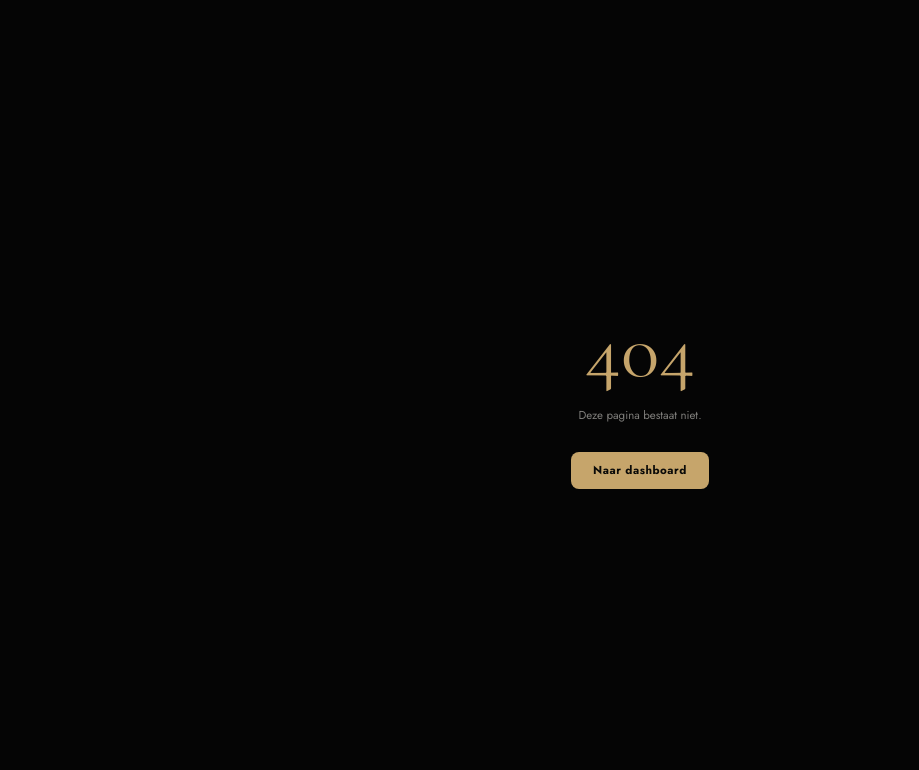
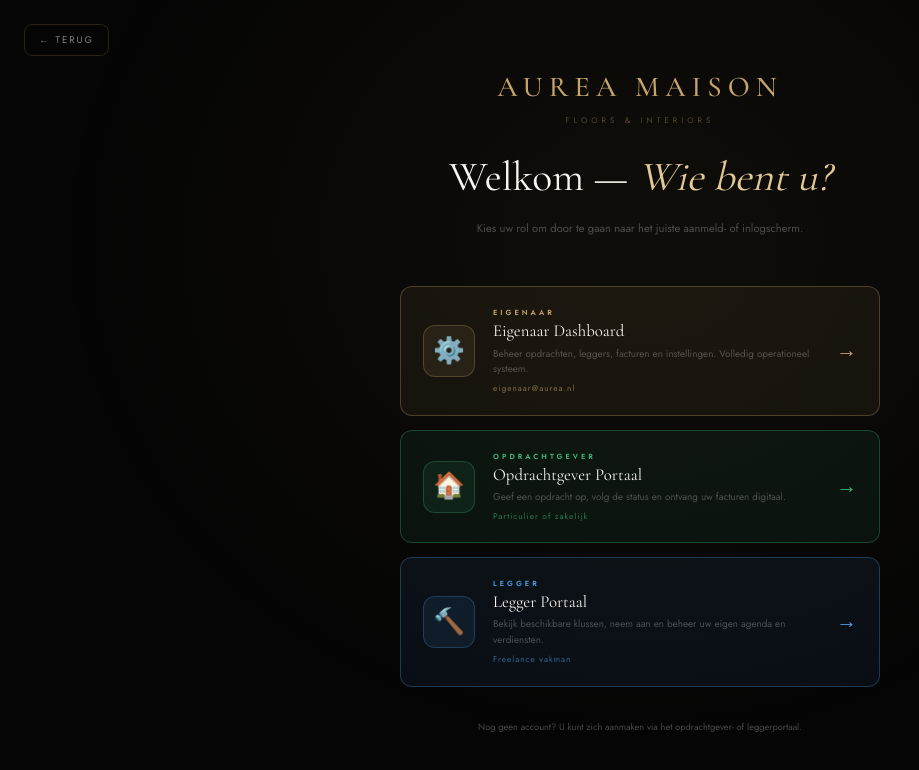
Before and after one commit to webdesignerstudio/aureamaison, a Next.js app: page /portaal in a window 1280 px wide. Before the commit this address had no page. Shown: the top 770 px of the page, without its empty margins (0-919 px from the left). Built offline with nearby package versions, Linux system fonts and the light colour scheme.

Commit message:
feat: PortaalKeuze pagina (/portaal) met 3 rol-kaarten (Eigenaar, Opdrachtgever, Legger)

```diff
--- a/src/app/page.tsx
+++ b/src/app/page.tsx
@@ -44,7 +44,7 @@
     setMenuOpen(false);
   };
 
-  const goPortal = () => router.push("/login");
+  const goPortal = () => router.push("/portaal");
   const goLegger = () => router.push("/legger/login");
 
   const navLinks = ["diensten", "portaal", "showroom", "werkwijze", "reviews", "galerij", "faq", "contact"];
--- /dev/null
+++ b/src/app/portaal/page.tsx
@@ -0,0 +1,122 @@
+"use client";
+
+import { useState } from "react";
+import { useRouter } from "next/navigation";
+import { C } from "@/lib/landing/colors";
+import { useMobile } from "@/hooks/use-mobile";
+
+const ROLLEN = [
+  {
+    id: "eigenaar",
+    icon: "⚙️",
+    label: "Eigenaar",
+    title: "Eigenaar Dashboard",
+    desc: "Beheer opdrachten, leggers, facturen en instellingen. Volledig operationeel systeem.",
+    kleur: C.gold,
+    kleurBg: "rgba(198,165,107,.07)",
+    kleurBdr: "rgba(198,165,107,.3)",
+    href: "/login",
+    hint: "eigenaar@aurea.nl",
+  },
+  {
+    id: "opdrachtgever",
+    icon: "🏠",
+    label: "Opdrachtgever",
+    title: "Opdrachtgever Portaal",
+    desc: "Geef een opdracht op, volg de status en ontvang uw facturen digitaal.",
+    kleur: C.green,
+    kleurBg: "rgba(60,184,122,.07)",
+    kleurBdr: "rgba(60,184,122,.3)",
+    href: "/client/login",
+    hint: "Particulier of zakelijk",
+  },
+  {
+    id: "legger",
+    icon: "🔨",
+    label: "Legger",
+    title: "Legger Portaal",
+    desc: "Bekijk beschikbare klussen, neem aan en beheer uw eigen agenda en verdiensten.",
+    kleur: C.blue,
+    kleurBg: "rgba(74,158,232,.07)",
+    kleurBdr: "rgba(74,158,232,.3)",
+    href: "/legger/login",
+    hint: "Freelance vakman",
+  },
+];
+
+export default function PortaalKeuzePage() {
+  const router = useRouter();
+  const mobile = useMobile();
+  const [hov, setHov] = useState<string | null>(null);
+
+  return (
+    <div style={{ minHeight: "100vh", background: C.bg, display: "flex", flexDirection: "column", alignItems: "center", justifyContent: "center", padding: mobile ? "24px 20px" : "40px 24px", position: "relative" }}>
+
+      {/* Achtergrond accent */}
+      <div style={{ position: "fixed", inset: 0, background: `radial-gradient(ellipse at 50% 30%, rgba(198,165,107,.06) 0%, transparent 65%)`, pointerEvents: "none" }} />
+
+      {/* Terug knop */}
+      {mobile ? (
+        <div style={{ position: "fixed", top: 0, left: 0, right: 0, zIndex: 200, background: "rgba(5,5,5,.97)", borderBottom: `1px solid ${C.bdr}`, padding: "12px 16px", display: "flex", alignItems: "center", gap: 10 }}>
+          <button onClick={() => router.push("/")} style={{ background: "none", border: `1px solid ${C.bdr}`, color: C.muted, cursor: "pointer", borderRadius: 6, padding: "6px 12px", fontSize: "0.65rem", letterSpacing: 2, textTransform: "uppercase", display: "flex", alignItems: "center", gap: 6 }}>
+            ← Terug
+          </button>
+          <div style={{ fontFamily: "'Cormorant Garamond',serif", fontSize: "1rem", fontWeight: 500, letterSpacing: 4, color: C.gold }}>AUREA MAISON</div>
+        </div>
+      ) : (
+        <button onClick={() => router.push("/")} style={{ position: "absolute", top: 24, left: 24, background: "none", border: `1px solid ${C.bdr}`, color: C.muted, cursor: "pointer", borderRadius: 8, padding: "8px 14px", fontSize: "0.6rem", letterSpacing: 2, textTransform: "uppercase", display: "flex", alignItems: "center", gap: 6 }}>
+          ← Terug
+        </button>
+      )}
+
+      {/* Logo + header */}
+      <div style={{ textAlign: "center", marginBottom: mobile ? 36 : 48, marginTop: mobile ? 52 : 0, animation: "slideUp .5s ease both" }}>
+        <div style={{ fontFamily: "'Cormorant Garamond',serif", fontSize: mobile ? "1.4rem" : "1.8rem", fontWeight: 500, letterSpacing: 6, color: C.gold, marginBottom: 6 }}>AUREA MAISON</div>
+        <div style={{ fontSize: "0.5rem", letterSpacing: 4, color: "rgba(198,165,107,.4)", textTransform: "uppercase", marginBottom: 20 }}>Floors &amp; Interiors</div>
+        <h1 style={{ fontFamily: "'Cormorant Garamond',serif", fontSize: mobile ? "1.8rem" : "2.6rem", fontWeight: 300, color: C.white, marginBottom: 10 }}>
+          Welkom — <em style={{ fontStyle: "italic", color: C.goldL }}>Wie bent u?</em>
+        </h1>
+        <p style={{ fontSize: "0.7rem", color: C.dim, lineHeight: 1.8 }}>Kies uw rol om door te gaan naar het juiste aanmeld- of inlogscherm.</p>
+      </div>
+
+      {/* Rol-kaarten */}
+      <div style={{ display: "flex", flexDirection: "column", gap: 14, width: "100%", maxWidth: 480 }}>
+        {ROLLEN.map((r, i) => (
+          <button key={r.id}
+            onClick={() => router.push(r.href)}
+            onMouseEnter={() => setHov(r.id)}
+            onMouseLeave={() => setHov(null)}
+            style={{
+              display: "flex", alignItems: "center", gap: 18,
+              padding: "20px 22px",
+              background: hov === r.id ? r.kleurBg.replace(".07", ".13") : r.kleurBg,
+              border: `1px solid ${hov === r.id ? r.kleur : r.kleurBdr}`,
+              borderRadius: 12, cursor: "pointer", textAlign: "left",
+              transition: "all .2s",
+              animation: `slideUp .45s ${i * 0.08}s ease both`,
+              width: "100%",
+            }}>
+            <div style={{ width: 52, height: 52, borderRadius: 12, background: `${r.kleur}18`, border: `1px solid ${r.kleur}44`, display: "flex", alignItems: "center", justifyContent: "center", fontSize: "1.6rem", flexShrink: 0, transition: "transform .2s", transform: hov === r.id ? "scale(1.08)" : "scale(1)" }}>
+              {r.icon}
+            </div>
+            <div style={{ flex: 1, minWidth: 0 }}>
+              <div style={{ fontSize: "0.46rem", letterSpacing: 3, color: r.kleur, textTransform: "uppercase", marginBottom: 3, fontWeight: 600 }}>{r.label}</div>
+              <div style={{ fontFamily: "'Cormorant Garamond',serif", fontSize: "1.05rem", color: C.white, marginBottom: 4, lineHeight: 1.2 }}>{r.title}</div>
+              <div style={{ fontSize: "0.62rem", color: C.dim, lineHeight: 1.6 }}>{r.desc}</div>
+              <div style={{ fontSize: "0.52rem", color: r.kleur, opacity: .6, marginTop: 5, letterSpacing: 1 }}>{r.hint}</div>
+            </div>
+            <div style={{ color: r.kleur, fontSize: "1.3rem", flexShrink: 0, transition: "transform .2s", transform: hov === r.id ? "translateX(4px)" : "none" }}>→</div>
+          </button>
+        ))}
+      </div>
+
+      <p style={{ fontSize: "0.58rem", color: C.dim, marginTop: 32, textAlign: "center", lineHeight: 1.8, animation: "slideUp .5s .3s ease both" }}>
+        Nog geen account? U kunt zich aanmaken via het opdrachtgever- of leggerportaal.
+      </p>
+
+      <style>{`
+        @keyframes slideUp { from { opacity: 0; transform: translateY(14px); } to { opacity: 1; transform: none; } }
+      `}</style>
+    </div>
+  );
+}
```
